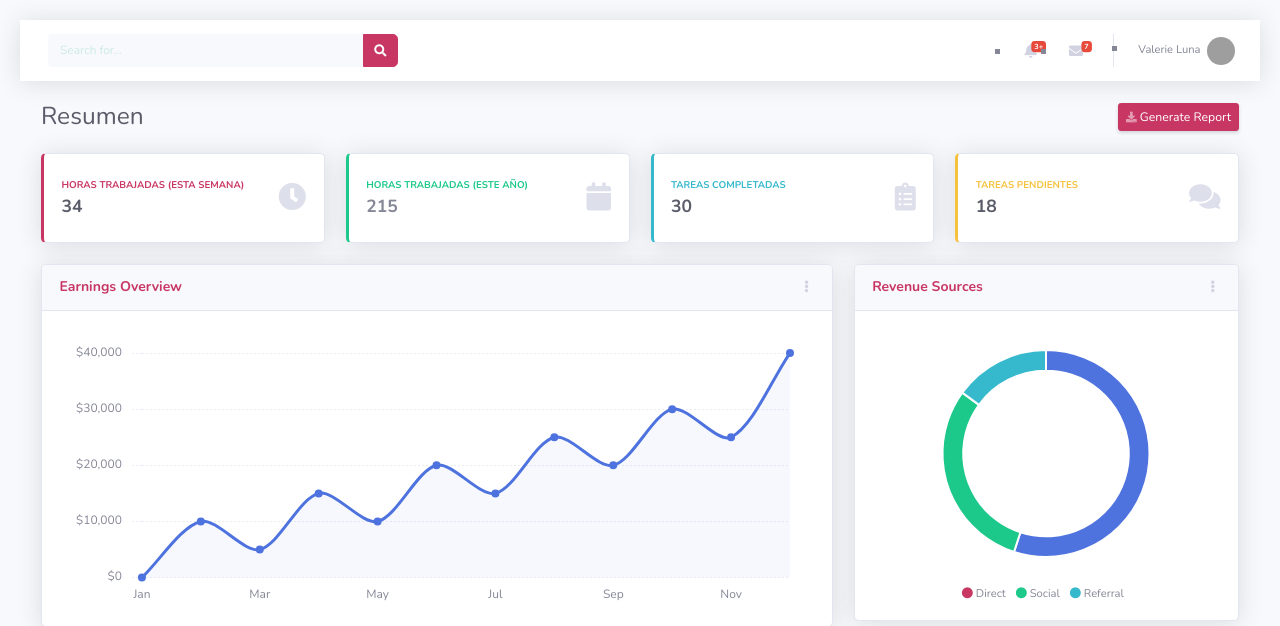
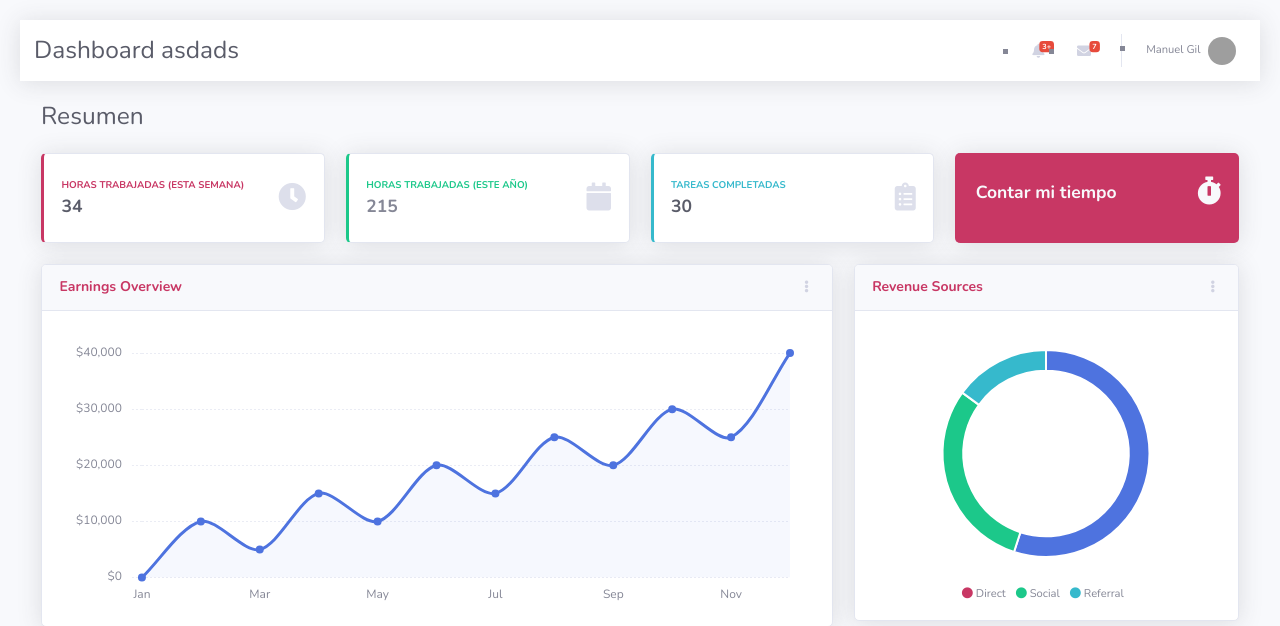
Before and after one commit to manuelguillegil/backoffice, a Django app: page / in a window 1280 px wide. Shown: the top 626 px of the page. Run offline with Django 3.2, Linux system fonts and the light colour scheme; style sheets or scripts are compiled from the project's sources; parts of the project's set-up code (start-up, migrations or seed data) failed here and were passed over; some libraries are stand-ins or nearby versions; some web fonts are replaced; grey boxes are pictures that could not be loaded.

Commit message:
cambiados mensajes, colores, añadido boton de tiempo

```diff
--- a/ubicutus_backoffice/templates/base_site.html
+++ b/ubicutus_backoffice/templates/base_site.html
@@ -110,7 +110,13 @@
         </a>
       </li>
 
-
+      <li class="nav-item">
+        <a class="nav-link" href="#">
+          <i class="fas fa-stopwatch"></i>
+          <!--Aqui falta poner el url hacia la vista del reloj @TODO-->
+          <span href="">Contar mi tiempo</span>
+        </a>
+      </li>
       <!-- Divider -->
       <hr class="sidebar-divider">
 
@@ -169,8 +175,9 @@
           <button id="sidebarToggleTop" class="btn btn-link d-md-none rounded-circle mr-3">
             <i class="fa fa-bars"></i>
           </button>
-
+          <h1 class="h3 mb-0 text-gray-800">{% block pageTitle %}{% endblock %}</h1>
           <!-- Topbar Search -->
+          <!--
           <form class="d-none d-sm-inline-block form-inline mr-auto ml-md-3 my-2 my-md-0 mw-100 navbar-search">
             <div class="input-group">
               <input type="text" class="form-control bg-light border-0 small" placeholder="Search for..."
@@ -182,16 +189,18 @@
               </div>
             </div>
           </form>
-
+          -->
           <!-- Topbar Navbar -->
           <ul class="navbar-nav ml-auto">
 
             <!-- Nav Item - Search Dropdown (Visible Only XS) -->
             <li class="nav-item dropdown no-arrow d-sm-none">
+              <!--
               <a class="nav-link dropdown-toggle" href="#" id="searchDropdown" role="button" data-toggle="dropdown"
                 aria-haspopup="true" aria-expanded="false">
                 <i class="fas fa-search fa-fw"></i>
               </a>
+              -->
               <!-- Dropdown - Messages -->
               <div class="dropdown-menu dropdown-menu-right p-3 shadow animated--grow-in"
                 aria-labelledby="searchDropdown">
@@ -328,8 +337,8 @@
             <li class="nav-item dropdown no-arrow">
               <a class="nav-link dropdown-toggle" href="#" id="userDropdown" role="button" data-toggle="dropdown"
                 aria-haspopup="true" aria-expanded="false">
-                <span class="mr-2 d-none d-lg-inline text-gray-600 small">Valerie Luna</span>
-                <img class="img-profile rounded-circle" src="https://source.unsplash.com/QAB-WJcbgJk/60x60">
+                <span class="mr-2 d-none d-lg-inline text-gray-600 small">{% block username %}Manuel Gil{% endblock %}</span>
+                <img class="img-profile rounded-circle" src="{% static 'img/default-user.png' %}">
               </a>
               <!-- Dropdown - User Information -->
               <div class="dropdown-menu dropdown-menu-right shadow animated--grow-in" aria-labelledby="userDropdown">
--- a/ubicutus_backoffice/templates/home.html
+++ b/ubicutus_backoffice/templates/home.html
@@ -1,21 +1,25 @@
 {% extends 'base_site.html' %}
 {% load static %}
+{% block pageTitle%} Dashboard asdads {% endblock %}
+
+
 {% block content %}
-
 <!-- Begin Page Content -->
 <div class="container-fluid">
 
     <!-- Page Heading -->
     <div class="d-sm-flex align-items-center justify-content-between mb-4">
         <h1 class="h3 mb-0 text-gray-800">Resumen</h1>
+        <!--
         <a href="#" class="d-none d-sm-inline-block btn btn-sm btn-primary shadow-sm"><i
                 class="fas fa-download fa-sm text-white-50"></i> Generate Report</a>
+        -->
     </div>
 
     <!-- Content Row -->
     <div class="row">
 
-        <!-- Earnings (Monthly) Card Example -->
+        <!-- Worked hours (weekly) -->
         <div class="col-xl-3 col-md-6 mb-4">
             <div class="card border-left-primary shadow h-100 py-2">
                 <div class="card-body">
@@ -62,7 +66,6 @@
                                 <div class="col-auto">
                                     <div class="h5 mb-0 mr-3 font-weight-bold text-gray-800">30</div>
                                 </div>
-
                             </div>
                         </div>
                         <div class="col-auto">
@@ -75,20 +78,26 @@
 
         <!-- Pending Requests Card Example -->
         <div class="col-xl-3 col-md-6 mb-4">
-            <div class="card border-left-warning shadow h-100 py-2">
+            <!--Aquí hay que poner la dirección del reloj-->
+            <a href="" style="text-decoration: none;">
+                <div class="border-left-primary shadow h-100 py-2 btn-primary rounded">
                     <div class="card-body">
                         <div class="row no-gutters align-items-center">
                             <div class="col mr-2">
-                            <div class="text-xs font-weight-bold text-warning text-uppercase mb-1">Tareas pendientes
+                                <div class="row no-gutters align-items-center">
+                                    <div class="col-auto">
+                                        <div class="h5 mb-0 mr-3 font-weight-bold text-gray-100">Contar mi tiempo</div>
+
                                     </div>
-                            <div class="h5 mb-0 font-weight-bold text-gray-800">18</div>
+                                </div>
                             </div>
                             <div class="col-auto">
-                            <i class="fas fa-comments fa-2x text-gray-300"></i>
+                                <i class="fas fa-stopwatch fa-2x text-light"></i>
                             </div>
                         </div>
                     </div>
                 </div>
+            </a>
         </div>
     </div>
 
```
Lines whose indentation alone changed are shown as unchanged.
